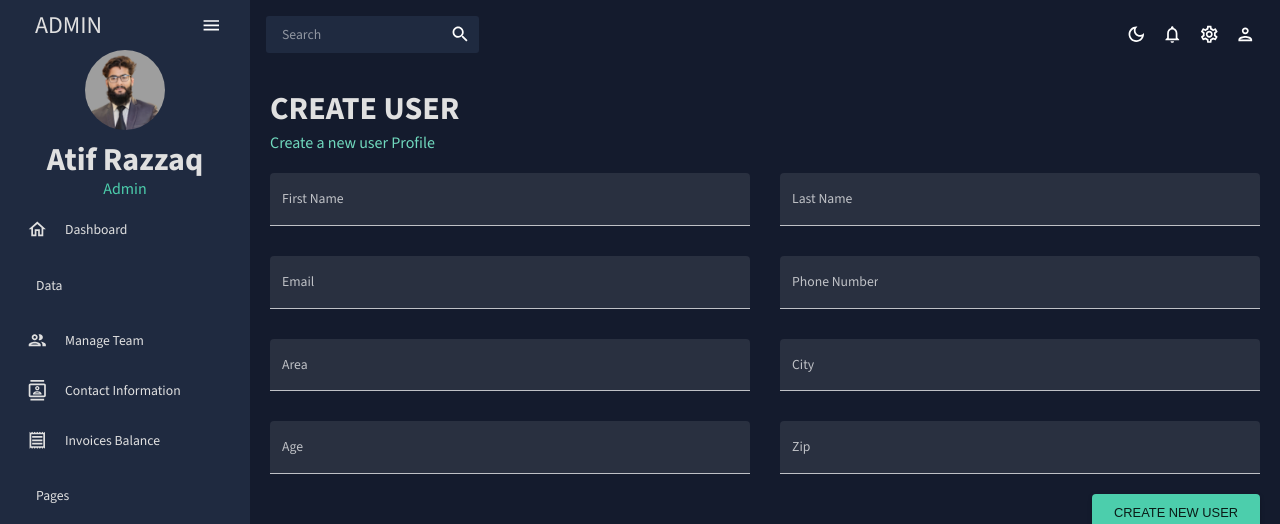
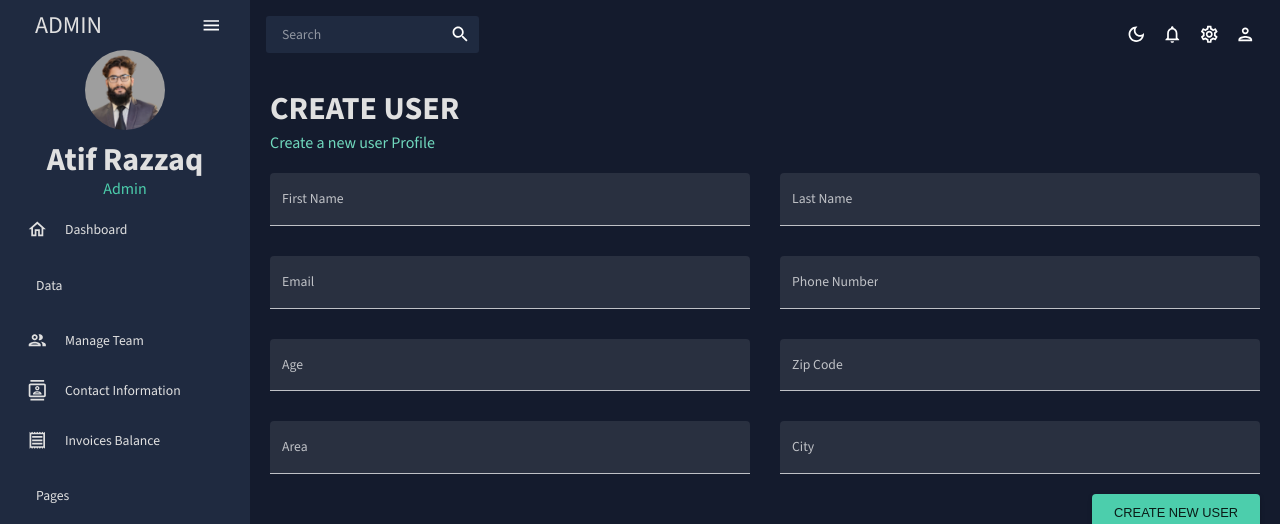
Before and after one commit to atii007/admin-dashboard, a React (Create React App) app: page /form in a window 1280 px wide. Shown: the top 524 px of the page. Built offline with nearby package versions, Linux system fonts and the light colour scheme.

Commit message:
Update Operation added

```diff
--- a/src/Pages/Team/index.jsx
+++ b/src/Pages/Team/index.jsx
@@ -12,8 +12,9 @@ import { Link } from "react-router-dom";
 import FormHandling from "../../components/Form";
 
 const Team = () => {
-  const [formData, setFormData] = useState();
+  const [formData, setFormData] = useState([]);
   const [edit, setEdit] = useState(false);
+  const [id, setId] = useState();
   const [data, setData] = useState([]);
   const [modalOpen, setModalOpen] = useState(false);
   // const navigate = useNavigate();
@@ -34,9 +35,12 @@ const Team = () => {
     await axios
       .get(`http://localhost:3000/users/${userId}`)
       .then((res) => setFormData(res.data));
+
     setModalOpen(true);
     setEdit(true);
+    setId(userId);
   };
+  // console.log("Form Data", formData);
 
   useEffect(() => {
     getData();
@@ -136,7 +140,10 @@ const Team = () => {
     <Box m="20px">
       <Modal
         open={modalOpen}
-        onClose={() => setModalOpen(false)}
+        onClose={() => {
+          setModalOpen(false);
+          setEdit(false);
+        }}
         aria-labelledby="edit-modal"
         aria-describedby="edit-modal-description"
       >
@@ -148,9 +155,16 @@ const Team = () => {
             p: "35px",
             backgroundColor: colors.primary[400],
             borderRadius: "4px",
+            boxShadow: `0 1px 2px 0 ${colors.blueAccent[600]}, 0 2px 7px 0 ${colors.blueAccent[600]}`,
           }}
         >
-          <FormHandling formData={formData} edit={edit} />
+          <FormHandling
+            setModalOpen={setModalOpen}
+            setFormData={setFormData}
+            formData={formData}
+            edit={edit}
+            id={id}
+          />
         </Box>
       </Modal>
       <Box display="flex" justifyContent="space-between" alignItems="center">
--- a/src/components/Form.jsx
+++ b/src/components/Form.jsx
@@ -1,10 +1,43 @@
-import React, { useEffect, useState } from "react";
+import React from "react";
 import { useNavigate } from "react-router-dom";
 import axios from "axios";
 import useMediaQuery from "@mui/material/useMediaQuery";
 import { Formik } from "formik";
 import { Box, Button, TextField } from "@mui/material";
 import * as Yup from "yup";
+
+const fields = [
+  {
+    name: "firstName",
+    type: "text",
+    label: "First Name",
+  },
+  {
+    name: "lastName",
+    type: "text",
+    label: "Last Name",
+  },
+  {
+    name: "email",
+    type: "text",
+    label: "Email",
+  },
+  {
+    name: "contact",
+    type: "text",
+    label: "Phone Number",
+  },
+  {
+    name: "age",
+    type: "number",
+    label: "Age",
+  },
+  {
+    name: "zip",
+    type: "number",
+    label: "Zip Code",
+  },
+];
 
 const phoneRegExp = /^[\+]?[(]?[0-9]{3}[)]?[-\s\.]?[0-9]{3}[-\s\.]?[0-9]{4,6}$/;
 
@@ -23,8 +56,8 @@ const userSchema = Yup.object().shape({
   zip: Yup.number().required("Required"),
 });
 
-const FormHandling = ({ formData, edit }) => {
-  const [initialValues, setInitialValues] = useState({
+const FormHandling = ({ setModalOpen, setFormData, edit, id, formData }) => {
+  const initialValues = {
     firstName: "",
     lastName: "",
     email: "",
@@ -32,14 +65,7 @@ const FormHandling = ({ formData, edit }) => {
     address: { area: "", city: "" },
     age: undefined,
     zip: undefined,
-  });
-
-  useEffect(() => {
-    if (edit) {
-      setInitialValues(formData);
-    }
-  }, []);
-  console.log("InitialValues", initialValues);
+  };
 
   const navigate = useNavigate();
   const isNonMobile = useMediaQuery("(min-width:600px)");
@@ -52,6 +78,42 @@ const FormHandling = ({ formData, edit }) => {
     window.alert("User Added Successfully");
     navigate("/team");
   };
+
+  console.log(formData);
+
+  const updateForm = (event, values) => {
+    event.preventDefault();
+    console.log(formData);
+    axios
+      .put(`http://localhost:3000/users/${id}`, formData)
+      .then((res) => console.log(res.data));
+
+    setModalOpen(false);
+    navigate("/contacts");
+  };
+
+  const handleInputChange = (e) => {
+    const { name, value } = e.target;
+
+    setFormData((formData) => {
+      if (name.startsWith("address.")) {
+        const nestedField = name.split(".")[1];
+        return {
+          ...formData,
+          address: {
+            ...formData.address,
+            [nestedField]: value,
+          },
+        };
+      } else {
+        return {
+          ...formData,
+          [name]: value,
+        };
+      }
+    });
+  };
+
   return (
     <Formik
       onSubmit={handleFormSubmit}
@@ -66,7 +128,7 @@ const FormHandling = ({ formData, edit }) => {
         handleChange,
         handleSubmit,
       }) => (
-        <form onSubmit={handleSubmit}>
+        <form onSubmit={edit ? updateForm : handleSubmit}>
           <Box
             display="grid"
             gap="30px"
@@ -78,61 +140,22 @@ const FormHandling = ({ formData, edit }) => {
               },
             }}
           >
+            {fields.map((input) => (
               <TextField
+                key={input.name}
                 fullWidth
                 variant="filled"
-              type="text"
-              label="First Name"
+                type={input.type}
+                label={input.label}
                 onBlur={handleBlur}
-              onChange={handleChange}
-              value={values.firstName}
-              name="firstName"
-              error={!!touched.firstName && !!errors.firstName}
-              helperText={touched.firstName && errors.firstName}
+                onChange={edit ? handleInputChange : handleChange}
+                value={edit ? formData[input.name] : values[input.name]}
+                name={input.name}
+                error={!edit && !!touched[input.name] && !!errors[input.name]}
+                helperText={!edit && touched[input.name] && errors[input.name]}
                 sx={{ gridColumn: "span 2" }}
               />
-
-            <TextField
-              fullWidth
-              variant="filled"
-              type="text"
-              label="Last Name"
-              onBlur={handleBlur}
-              onChange={handleChange}
-              value={values.lastName}
-              name="lastName"
-              error={!!touched.lastName && !!errors.lastName}
-              helperText={touched.lastName && errors.lastName}
-              sx={{ gridColumn: "span 2" }}
-            />
-
-            <TextField
-              fullWidth
-              variant="filled"
-              type="text"
-              label="Email"
-              onBlur={handleBlur}
-              onChange={handleChange}
-              value={values.email}
-              name="email"
-              error={!!touched.email && !!errors.email}
-              helperText={touched.email && errors.email}
-              sx={{ gridColumn: "span 2" }}
-            />
-
-            <TextField
-              fullWidth
-              variant="filled"
-              type="text"
-              label="Phone Number"
-              onBlur={handleBlur}
-              onChange={handleChange}
-              value={values.contact}
-              name="contact"
-              error={!!touched.contact && !!errors.contact}
-              helperText={touched.contact && errors.contact}
-              sx={{ gridColumn: "span 2" }}
-            />
+            ))}
 
             <TextField
               fullWidth
@@ -140,11 +163,13 @@ const FormHandling = ({ formData, edit }) => {
               type="text"
               label="Area"
               onBlur={handleBlur}
-              onChange={handleChange}
-              value={values.address.area}
+              onChange={edit ? handleInputChange : handleChange}
+              value={edit ? formData.address.area : values.address.area}
               name="address.area"
-              error={!!touched.address?.area && !!errors.address?.area}
-              helperText={touched.address?.area && errors.address?.area}
+              error={!edit && !!touched.address?.area && !!errors.address?.area}
+              helperText={
+                !edit && touched.address?.area && errors.address?.area
+              }
               sx={{ gridColumn: "span 2" }}
             />
 
@@ -154,39 +179,13 @@ const FormHandling = ({ formData, edit }) => {
               type="text"
               label="City"
               onBlur={handleBlur}
-              onChange={handleChange}
-              value={values.address.city}
+              onChange={edit ? handleInputChange : handleChange}
+              value={edit ? formData.address.city : values.address.city}
               name="address.city"
-              error={!!touched.address?.city && !!errors.address?.city}
-              helperText={touched.address?.city && errors.address?.city}
-              sx={{ gridColumn: "span 2" }}
-            />
-
-            <TextField
-              fullWidth
-              variant="filled"
-              type="number"
-              label="Age"
-              onBlur={handleBlur}
-              onChange={handleChange}
-              value={values.age}
-              name="age"
-              error={!!touched.age && !!errors.age}
-              helperText={touched.age && errors.age}
-              sx={{ gridColumn: "span 2" }}
-            />
-
-            <TextField
-              fullWidth
-              variant="filled"
-              type="number"
-              label="Zip"
-              onBlur={handleBlur}
-              onChange={handleChange}
-              value={values.zip}
-              name="zip"
-              error={!!touched.zip && !!errors.zip}
-              helperText={touched.zip && errors.zip}
+              error={!edit && !!touched.address?.city && !!errors.address?.city}
+              helperText={
+                !edit && touched.address?.city && errors.address?.city
+              }
               sx={{ gridColumn: "span 2" }}
             />
           </Box>
--- a/src/db.json
+++ b/src/db.json
@@ -1,43 +1,71 @@
 {
   "users": [
     {
-      "id": "6d34",
-      "firstName": "Awais",
-      "lastName": "Azhar",
-      "email": "awais@gmail.com",
+      "id": "c085",
+      "firstName": "Atif",
+      "lastName": "Razzaq",
+      "email": "test@test.com",
       "contact": "(123) 456-7890",
       "address": {
-        "area": "Maharwali",
-        "city": "Bahawalnagar"
+        "area": "Noor Colony",
+        "city": "Bahawalpur"
       },
-      "age": 24,
-      "zip": 65000
+      "age": 23,
+      "zip": 63100
     },
     {
-      "id": "c8f3",
-      "firstName": "first name",
-      "lastName": "last name",
-      "email": "me@mydomain.com",
+      "id": "8453",
+      "firstName": "Muhammad",
+      "lastName": "Mudassir",
+      "email": "demo@gmail.com",
       "contact": "(123) 456-7890",
       "address": {
         "area": "fulladdress",
         "city": "city"
       },
+      "age": "25",
+      "zip": "65321",
+      "address.area": "fulladdres",
+      "address.city": "cit"
+    },
+    {
+      "id": "baf1",
+      "firstName": "Muhammad",
+      "lastName": "Amir",
+      "email": "me@mydomain.com",
+      "contact": "(123) 456-7890",
+      "address": {
+        "area": "Colony",
+        "city": "Layyah"
+      },
       "age": 30,
       "zip": 12345
     },
     {
-      "id": "8dcd",
-      "firstName": "first name",
-      "lastName": "last name",
-      "email": "me@mydomain.com",
-      "contact": "(123) 456-7890",
+      "id": "abec",
+      "firstName": "Muhammaf",
+      "lastName": "Ibrahim",
+      "email": "meon@mydomain.com",
+      "contact": "(123) 456-0987",
       "address": {
-        "area": "fulladdress",
-        "city": "city"
+        "area": "Sunflower",
+        "city": "Lahore"
       },
-      "age": 30,
-      "zip": 12345
+      "age": "28",
+      "zip": "98381"
+    },
+    {
+      "id": "8265",
+      "firstName": "Muhammad",
+      "lastName": "Abbad",
+      "email": "moon@mydomain.com",
+      "contact": "(123) 456-7887348",
+      "address": {
+        "area": "Society",
+        "city": "Bahawalpur"
+      },
+      "age": "24",
+      "zip": "43654"
     }
   ]
 }
```
Lines whose indentation alone changed are shown as unchanged.
